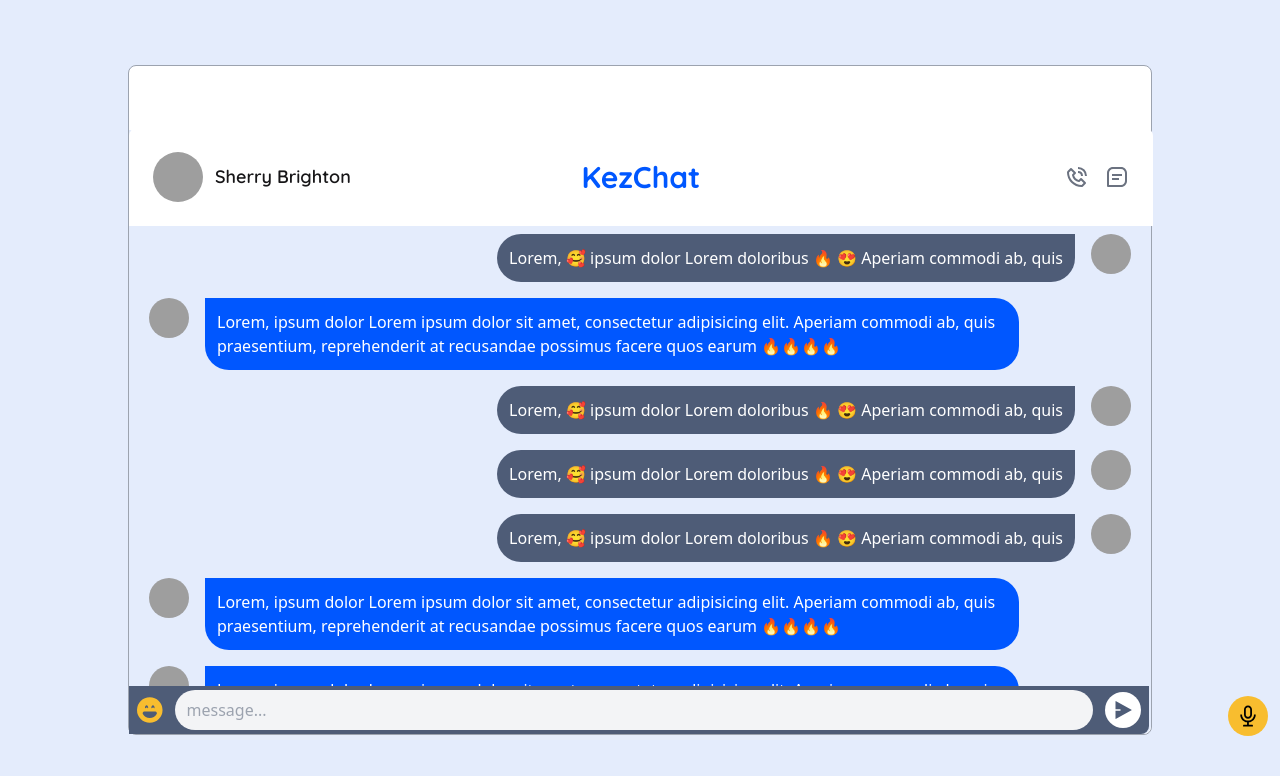
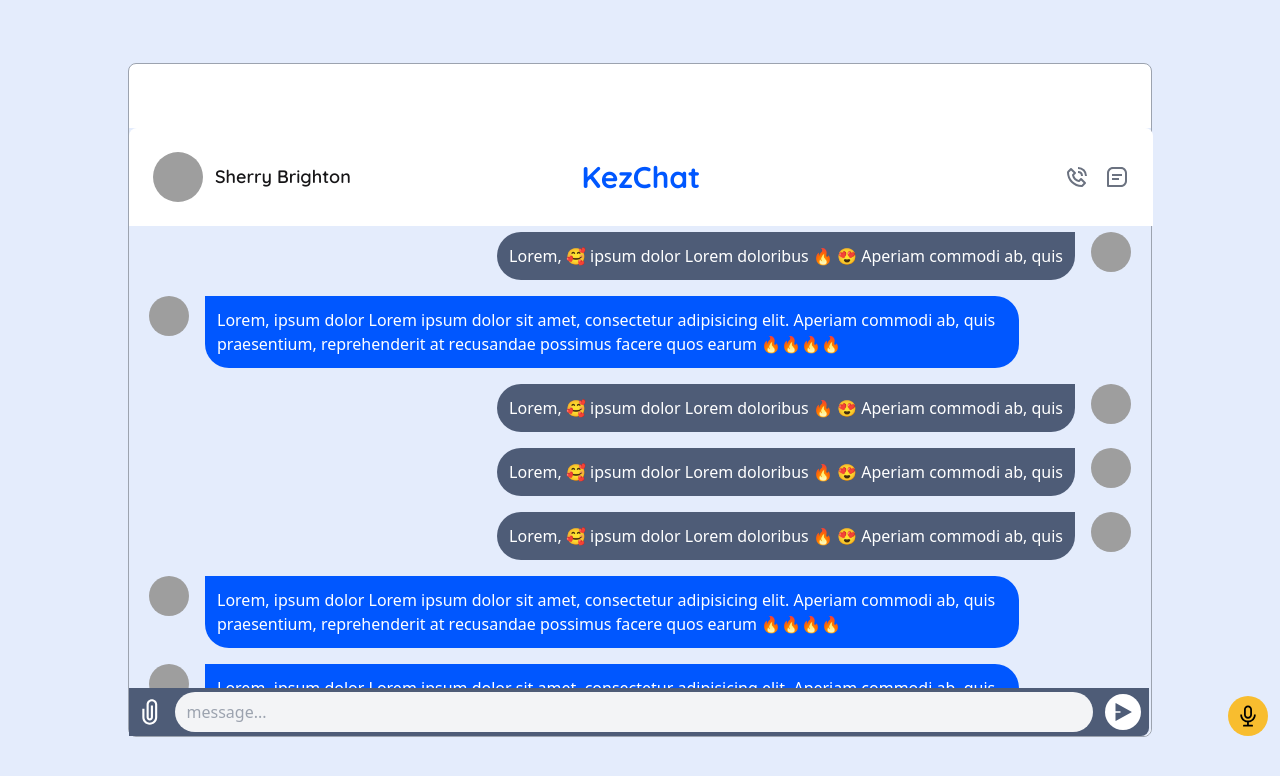
Before and after one commit to cikezmedia/kezchat, a Next.js app: page /start in a window 1280 px wide. Shown: the top 776 px of the page. Built offline with nearby package versions, Linux system fonts and the light colour scheme; grey boxes are pictures that could not be loaded.

Commit message:
Chat page updated

```diff
--- a/components/Input.jsx
+++ b/components/Input.jsx
@@ -1,14 +1,15 @@
 import React from 'react';
 import { BsFillEmojiLaughingFill } from 'react-icons/bs';
 import { RiSendPlane2Fill } from 'react-icons/ri';
+import { CgAttachment } from 'react-icons/cg';
 
 const Input = () => {
   return (
     <>
-      <div className='-mt-1 mr-0.5'>
+      <div className=' mr-0.5'>
         <div className='hidden lg:block relative bg-lightCard p-1 pl-2 pr-2 rounded-br-lg -top-0'>
           <form className='flex flex-row items-center space-x-3'>
-            <BsFillEmojiLaughingFill className='text-mainYellow w-7 h-7' />
+            <CgAttachment className='text-white w-7 h-7' />
             <input
               className='w-full outline-none pr-4 p-2 rounded-full pl-3 bg-gray-100 text-gray-600'
               placeholder='message...'
@@ -23,7 +24,7 @@
       <div className='absolute lg:hidden'>
         <div className='fixed right-0 bg-lightCard p-2 w-full bottom-0'>
           <form className='flex flex-row items-center space-x-3'>
-            <BsFillEmojiLaughingFill className='text-mainYellow w-7 h-7' />
+            <CgAttachment className='text-white w-7 h-7' />
             <input
               className='w-full outline-none pr-4 p-2 rounded-full pl-3 bg-gray-100 text-gray-600'
               placeholder='message...'
```
